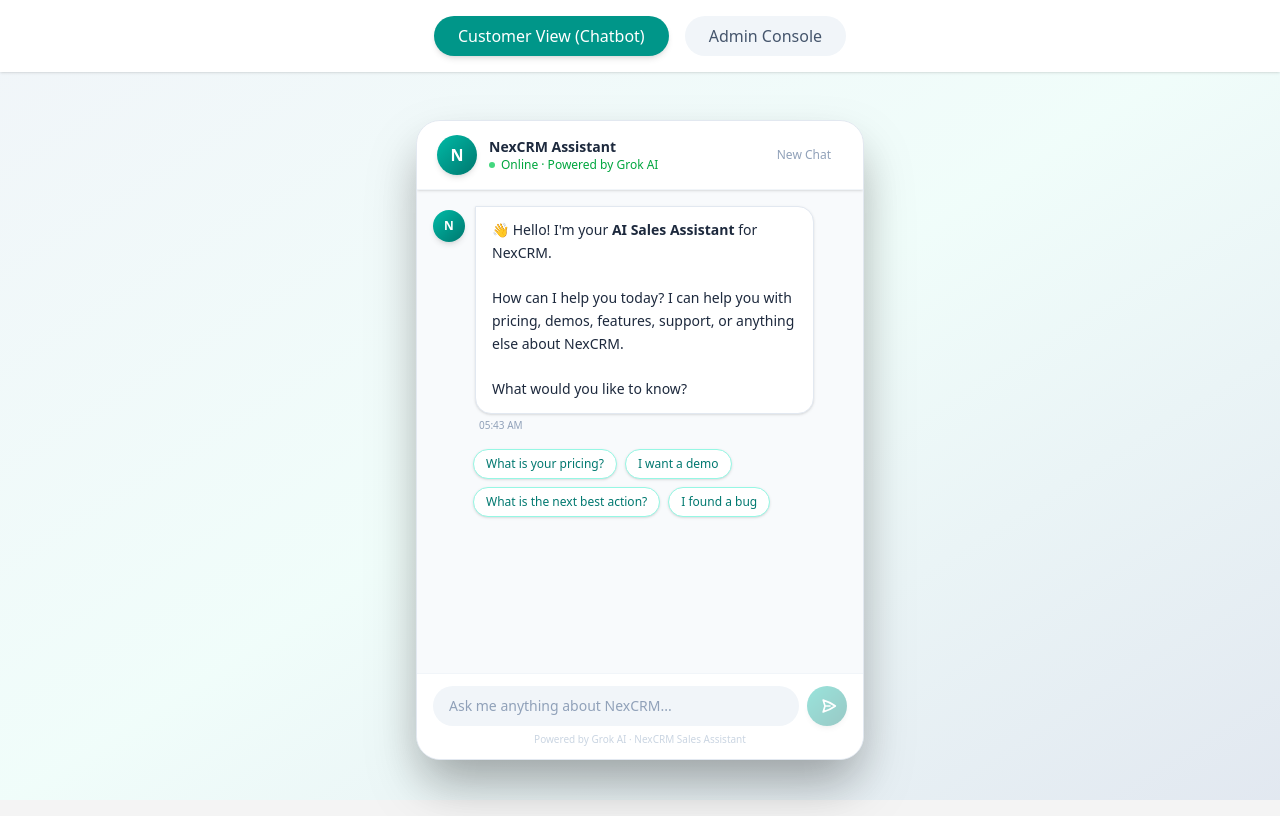
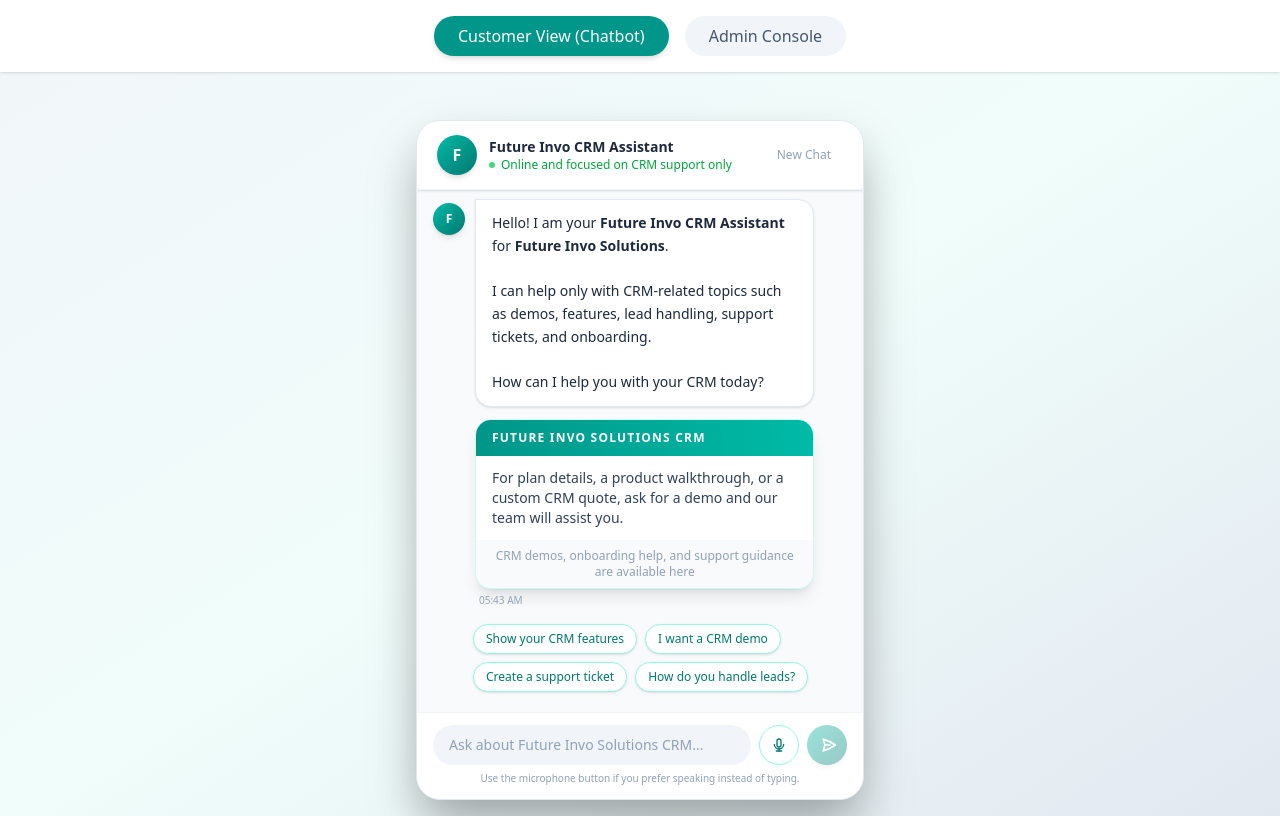
Before and after one commit to Abhikantamani/crm-backend, a React (Vite) app in the folder crm-frontend/: page / in a window 1280 px wide. Built offline with nearby package versions, Linux system fonts and the light colour scheme.

Commit message:
Restrict bot to Future Invo CRM and add voice input

```diff
--- a/crm-frontend/src/components/CrmChatbot.jsx
+++ b/crm-frontend/src/components/CrmChatbot.jsx
@@ -1,54 +1,42 @@
-import { useState, useRef, useEffect } from 'react';
+import { useEffect, useRef, useState } from 'react';
 
 const BACKEND_URL = 'https://crm-backend-z5d9.onrender.com';
+const COMPANY_NAME = 'Future Invo Solutions';
+const ASSISTANT_NAME = 'Future Invo CRM Assistant';
 
 function generateSessionId() {
   return 'session_' + Math.random().toString(36).substring(2, 9);
 }
 
-// ── Pricing Card ──────────────────────────────────────────────
 const PricingCard = () => (
-  <div className="mt-3 w-full max-w-sm rounded-2xl border border-teal-100 bg-white shadow-lg overflow-hidden">
+  <div className="mt-3 w-full max-w-sm overflow-hidden rounded-2xl border border-teal-100 bg-white shadow-lg">
     <div className="bg-gradient-to-r from-teal-600 to-teal-500 px-4 py-2.5">
-      <p className="text-xs font-bold text-white uppercase tracking-widest">NexCRM Plans</p>
+      <p className="text-xs font-bold uppercase tracking-widest text-white">{COMPANY_NAME} CRM</p>
     </div>
-    <div className="divide-y divide-slate-100">
-      {[
-        { label: 'Basic',      price: '₹8,000',  note: '/month · up to 5 users',   tag: null      },
-        { label: 'Pro',        price: '₹20,000', note: '/month · up to 20 users',  tag: 'Popular' },
-        { label: 'Enterprise', price: '₹45,000', note: '/month · unlimited users', tag: null      },
-      ].map(({ label, price, note, tag }) => (
-        <div key={label} className={`flex items-center justify-between px-4 py-3 ${tag ? 'bg-teal-50' : ''}`}>
-          <div className="flex items-center gap-2">
-            <span className="text-sm font-medium text-slate-700">{label}</span>
-            {tag && <span className="text-[10px] bg-teal-600 text-white px-1.5 py-0.5 rounded-full font-semibold">{tag}</span>}
+    <div className="px-4 py-3 text-sm text-slate-700">
+      For plan details, a product walkthrough, or a custom CRM quote, ask for a demo and our team will assist you.
     </div>
-          <div className="text-right">
-            <span className="text-sm font-bold text-slate-900">{price}</span>
-            <span className="block text-xs text-slate-400">{note}</span>
-          </div>
-        </div>
-      ))}
-    </div>
-    <div className="px-4 py-2 bg-slate-50 text-xs text-slate-400 text-center">
-      All plans include 30-day free trial · No credit card required
+    <div className="bg-slate-50 px-4 py-2 text-center text-xs text-slate-400">
+      CRM demos, onboarding help, and support guidance are available here
     </div>
   </div>
 );
 
-// ── Markdown renderer ─────────────────────────────────────────
 function renderMarkdown(text) {
-  return text.split('\n').map((line, i, arr) => {
+  return text
+    .split('\n')
+    .map((line, i, arr) => {
       const isLast = i === arr.length - 1;
 
-    // Table rows
       if (line.startsWith('|') && line.endsWith('|')) {
-      const cells = line.split('|').filter(c => c.trim() !== '');
-      if (cells.every(c => /^[-: ]+$/.test(c))) return null;
+        const cells = line.split('|').filter((cell) => cell.trim() !== '');
+        if (cells.every((cell) => /^[-: ]+$/.test(cell))) return null;
         return (
-        <div key={i} className="flex text-xs border-b border-slate-100 last:border-0 bg-slate-50 rounded">
+          <div key={i} className="flex rounded bg-slate-50 text-xs border-b border-slate-100 last:border-0">
             {cells.map((cell, j) => (
-            <span key={j} className="flex-1 px-2 py-1.5 text-slate-700">{cell.trim()}</span>
+              <span key={j} className="flex-1 px-2 py-1.5 text-slate-700">
+                {cell.trim()}
+              </span>
             ))}
           </div>
         );
@@ -56,43 +44,62 @@ function renderMarkdown(text) {
 
       const parts = line.split(/(\*\*[^*]+\*\*|`[^`]+`|\*[^*]+\*)/g);
       const rendered = parts.map((part, j) => {
-      if (part.startsWith('**') && part.endsWith('**'))
-        return <strong key={j} className="font-semibold">{part.slice(2, -2)}</strong>;
-      if (part.startsWith('`') && part.endsWith('`'))
-        return <code key={j} className="bg-slate-100 text-teal-700 px-1.5 py-0.5 rounded text-xs font-mono">{part.slice(1, -1)}</code>;
-      if (part.startsWith('*') && part.endsWith('*'))
+        if (part.startsWith('**') && part.endsWith('**')) {
+          return (
+            <strong key={j} className="font-semibold">
+              {part.slice(2, -2)}
+            </strong>
+          );
+        }
+
+        if (part.startsWith('`') && part.endsWith('`')) {
+          return (
+            <code key={j} className="rounded bg-slate-100 px-1.5 py-0.5 font-mono text-xs text-teal-700">
+              {part.slice(1, -1)}
+            </code>
+          );
+        }
+
+        if (part.startsWith('*') && part.endsWith('*')) {
           return <em key={j}>{part.slice(1, -1)}</em>;
+        }
+
         return <span key={j}>{part}</span>;
       });
 
-    return <span key={i}>{rendered}{!isLast ? '\n' : ''}</span>;
-  }).filter(Boolean);
+      return (
+        <span key={i}>
+          {rendered}
+          {!isLast ? '\n' : ''}
+        </span>
+      );
+    })
+    .filter(Boolean);
 }
 
-// ── Message Bubble ────────────────────────────────────────────
 function MessageBubble({ msg }) {
-  const isBot      = msg.sender === 'bot';
-  const hasPricing = isBot && msg.text.toLowerCase().includes('pricing plans') &&
-                     msg.text.includes('₹8,000');
-  const cleanText  = msg.text;
+  const isBot = msg.sender === 'bot';
+  const hasPricing = isBot && /pricing|quote|plan|demo/i.test(msg.text);
 
   return (
-    <div className={`flex ${isBot ? 'justify-start' : 'justify-end'} mb-4`}>
+    <div className={`mb-4 flex ${isBot ? 'justify-start' : 'justify-end'}`}>
       {isBot && (
-        <div className="w-8 h-8 rounded-full bg-gradient-to-br from-teal-500 to-teal-700 flex items-center justify-center mr-2.5 mt-1 flex-shrink-0 shadow-md">
-          <span className="text-white text-xs font-bold">N</span>
+        <div className="mt-1 mr-2.5 flex h-8 w-8 flex-shrink-0 items-center justify-center rounded-full bg-gradient-to-br from-teal-500 to-teal-700 shadow-md">
+          <span className="text-xs font-bold text-white">F</span>
         </div>
       )}
       <div className="max-w-[82%]">
-        <div className={`rounded-2xl px-4 py-3 text-sm leading-relaxed whitespace-pre-wrap ${
+        <div
+          className={`whitespace-pre-wrap rounded-2xl px-4 py-3 text-sm leading-relaxed ${
             isBot
-            ? 'bg-white border border-slate-200 text-slate-800 rounded-tl-none shadow-sm'
-            : 'bg-gradient-to-br from-teal-600 to-teal-700 text-white rounded-tr-none shadow-md'
-        }`}>
-          {isBot ? renderMarkdown(cleanText) : cleanText}
+              ? 'rounded-tl-none border border-slate-200 bg-white text-slate-800 shadow-sm'
+              : 'rounded-tr-none bg-gradient-to-br from-teal-600 to-teal-700 text-white shadow-md'
+          }`}
+        >
+          {isBot ? renderMarkdown(msg.text) : msg.text}
         </div>
         {hasPricing && <PricingCard />}
-        <p className={`text-[10px] mt-1 text-slate-400 ${isBot ? 'ml-1' : 'text-right'}`}>
+        <p className={`mt-1 text-[10px] text-slate-400 ${isBot ? 'ml-1' : 'text-right'}`}>
           {new Date().toLocaleTimeString([], { hour: '2-digit', minute: '2-digit' })}
         </p>
       </div>
@@ -100,135 +107,206 @@ function MessageBubble({ msg }) {
   );
 }
 
-// ── Quick Chips ───────────────────────────────────────────────
 const CHIPS = [
-  "What is your pricing?",
-  "I want a demo",
-  "What is the next best action?",
-  "I found a bug",
+  'Show your CRM features',
+  'I want a CRM demo',
+  'Create a support ticket',
+  'How do you handle leads?',
 ];
 
-// ── Main Component ────────────────────────────────────────────
 export default function CrmChatbot() {
   const sessionId = useRef(generateSessionId());
   const bottomRef = useRef(null);
-  const inputRef  = useRef(null);
+  const inputRef = useRef(null);
+  const recognitionRef = useRef(null);
+  const transcriptRef = useRef('');
 
-  const WELCOME = "👋 Hello! I'm your **AI Sales Assistant** for NexCRM.\n\nHow can I help you today? I can help you with pricing, demos, features, support, or anything else about NexCRM.\n\nWhat would you like to know?";
+  const WELCOME = `Hello! I am your **${ASSISTANT_NAME}** for **${COMPANY_NAME}**.\n\nI can help only with CRM-related topics such as demos, features, lead handling, support tickets, and onboarding.\n\nHow can I help you with your CRM today?`;
 
-  const [messages,   setMessages]   = useState([{ sender: 'bot', text: WELCOME }]);
-  const [input,      setInput]      = useState('');
-  const [isLoading,  setIsLoading]  = useState(false);
-  const [convState,  setConvState]  = useState('IDLE');
-  const [convData,   setConvData]   = useState({});
-  // Full conversation history sent to Grok for context
+  const [messages, setMessages] = useState([{ sender: 'bot', text: WELCOME }]);
+  const [input, setInput] = useState('');
+  const [isLoading, setIsLoading] = useState(false);
+  const [convState, setConvState] = useState('IDLE');
+  const [convData, setConvData] = useState({});
   const [convHistory, setConvHistory] = useState([]);
+  const [isSpeechSupported, setIsSpeechSupported] = useState(false);
+  const [isListening, setIsListening] = useState(false);
+  const [speechError, setSpeechError] = useState('');
 
   useEffect(() => {
     bottomRef.current?.scrollIntoView({ behavior: 'smooth' });
   }, [messages, isLoading]);
 
+  useEffect(() => {
+    const SpeechRecognition = window.SpeechRecognition || window.webkitSpeechRecognition;
+
+    if (!SpeechRecognition) {
+      setIsSpeechSupported(false);
+      return undefined;
+    }
+
+    const recognition = new SpeechRecognition();
+    recognition.lang = 'en-IN';
+    recognition.continuous = false;
+    recognition.interimResults = true;
+
+    recognition.onstart = () => {
+      transcriptRef.current = '';
+      setSpeechError('');
+      setIsListening(true);
+    };
+
+    recognition.onresult = (event) => {
+      const transcript = Array.from(event.results)
+        .map((result) => result[0]?.transcript || '')
+        .join(' ')
+        .trim();
+
+      transcriptRef.current = transcript;
+      setInput(transcript);
+    };
+
+    recognition.onerror = (event) => {
+      const errorMap = {
+        'not-allowed': 'Microphone access was blocked. Please allow microphone permission and try again.',
+        'no-speech': 'No speech was detected. Please try again.',
+        'audio-capture': 'No microphone was found on this device.',
+      };
+      setSpeechError(errorMap[event.error] || 'Voice input could not start. Please try again.');
+      setIsListening(false);
+    };
+
+    recognition.onend = () => {
+      setIsListening(false);
+      if (transcriptRef.current) {
+        inputRef.current?.focus();
+      }
+    };
+
+    recognitionRef.current = recognition;
+    setIsSpeechSupported(true);
+
+    return () => {
+      recognition.stop();
+    };
+  }, []);
+
   const send = async (text) => {
     const trimmed = text.trim();
     if (!trimmed || isLoading) return;
 
-    // Add to visible messages
-    setMessages(prev => [...prev, { sender: 'user', text: trimmed }]);
+    setMessages((prev) => [...prev, { sender: 'user', text: trimmed }]);
     setInput('');
+    setSpeechError('');
     setIsLoading(true);
 
-    // Build updated history to send
-    const updatedHistory = [
-      ...convHistory,
-      { role: 'user', content: trimmed }
-    ];
+    const updatedHistory = [...convHistory, { role: 'user', content: trimmed }];
 
     try {
       const res = await fetch(`${BACKEND_URL}/chat`, {
-        method:  'POST',
+        method: 'POST',
         headers: { 'Content-Type': 'application/json' },
         body: JSON.stringify({
-          message:  trimmed,
-          user_id:  sessionId.current,
-          state:    convState,
-          data:     convData,
-          history:  updatedHistory,
+          message: trimmed,
+          user_id: sessionId.current,
+          state: convState,
+          data: convData,
+          history: updatedHistory,
         }),
       });
 
       if (!res.ok) throw new Error(`HTTP ${res.status}`);
       const result = await res.json();
+      const botReply = result.response || 'I am having trouble responding right now. Please try again.';
 
-      const botReply = result.response || "I'm having trouble responding. Please try again.";
-
-      // Update state
       setConvState(result.state || 'IDLE');
-      setConvData(result.data   || {});
-
-      // Append bot reply to history
-      setConvHistory([
-        ...updatedHistory,
-        { role: 'assistant', content: botReply }
-      ]);
-
-      setMessages(prev => [...prev, { sender: 'bot', text: botReply }]);
-
+      setConvData(result.data || {});
+      setConvHistory([...updatedHistory, { role: 'assistant', content: botReply }]);
+      setMessages((prev) => [...prev, { sender: 'bot', text: botReply }]);
     } catch (err) {
       console.error(err);
-      setMessages(prev => [...prev, {
+      setMessages((prev) => [
+        ...prev,
+        {
           sender: 'bot',
-        text: "⚠️ I'm having trouble connecting right now. Please try again in a moment.\n\n*(If this is the first message, Render may be waking up — please wait 30 seconds)*"
-      }]);
+          text: `I am having trouble connecting to ${COMPANY_NAME}'s CRM assistant right now. Please try again in a moment.`,
+        },
+      ]);
     } finally {
       setIsLoading(false);
       inputRef.current?.focus();
     }
   };
 
-  const handleSubmit = (e) => { e.preventDefault(); send(input); };
+  const handleSubmit = (event) => {
+    event.preventDefault();
+    send(input);
+  };
 
   const handleReset = () => {
     sessionId.current = generateSessionId();
     setConvState('IDLE');
     setConvData({});
     setConvHistory([]);
+    setInput('');
+    setSpeechError('');
+    setIsListening(false);
+    recognitionRef.current?.stop();
     setMessages([{ sender: 'bot', text: WELCOME }]);
+  };
+
+  const toggleVoiceInput = () => {
+    if (!recognitionRef.current || isLoading) return;
+
+    if (isListening) {
+      recognitionRef.current.stop();
+      return;
+    }
+
+    transcriptRef.current = '';
+    setInput('');
+    setSpeechError('');
+    recognitionRef.current.start();
   };
 
   const showChips = messages.length <= 2 && !isLoading;
 
   return (
-    <div className="flex flex-col h-[640px] bg-slate-50 rounded-3xl overflow-hidden shadow-2xl border border-slate-200">
-
-      {/* Header */}
-      <div className="bg-white px-5 py-3.5 border-b border-slate-100 flex items-center justify-between shadow-sm">
+    <div className="flex h-[680px] flex-col overflow-hidden rounded-3xl border border-slate-200 bg-slate-50 shadow-2xl">
+      <div className="flex items-center justify-between border-b border-slate-100 bg-white px-5 py-3.5 shadow-sm">
         <div className="flex items-center gap-3">
-          <div className="w-10 h-10 rounded-full bg-gradient-to-br from-teal-500 to-teal-700 flex items-center justify-center shadow-md">
-            <span className="text-white font-bold">N</span>
+          <div className="flex h-10 w-10 items-center justify-center rounded-full bg-gradient-to-br from-teal-500 to-teal-700 shadow-md">
+            <span className="font-bold text-white">F</span>
           </div>
           <div>
-            <p className="text-sm font-bold text-slate-800">NexCRM Assistant</p>
+            <p className="text-sm font-bold text-slate-800">{ASSISTANT_NAME}</p>
             <div className="flex items-center gap-1.5">
-              <span className="w-1.5 h-1.5 bg-green-500 rounded-full animate-pulse" />
-              <p className="text-xs text-green-600 font-medium">Online · Powered by Grok AI</p>
+              <span className="h-1.5 w-1.5 animate-pulse rounded-full bg-green-500" />
+              <p className="text-xs font-medium text-green-600">Online and focused on CRM support only</p>
             </div>
           </div>
         </div>
-        <button onClick={handleReset}
-          className="text-xs text-slate-400 hover:text-teal-600 transition px-3 py-1.5 rounded-full hover:bg-teal-50 font-medium">
+        <button
+          onClick={handleReset}
+          className="rounded-full px-3 py-1.5 text-xs font-medium text-slate-400 transition hover:bg-teal-50 hover:text-teal-600"
+        >
           New Chat
         </button>
       </div>
 
-      {/* Messages */}
       <div className="flex-1 overflow-y-auto px-4 pt-4 pb-2">
-        {messages.map((msg, i) => <MessageBubble key={i} msg={msg} />)}
+        {messages.map((msg, i) => (
+          <MessageBubble key={i} msg={msg} />
+        ))}
 
         {showChips && (
-          <div className="flex flex-wrap gap-2 mb-3 ml-10">
-            {CHIPS.map(chip => (
-              <button key={chip} onClick={() => send(chip)}
-                className="text-xs bg-white border border-teal-200 text-teal-700 px-3 py-1.5 rounded-full hover:bg-teal-50 hover:border-teal-400 transition font-medium shadow-sm">
+          <div className="mb-3 ml-10 flex flex-wrap gap-2">
+            {CHIPS.map((chip) => (
+              <button
+                key={chip}
+                onClick={() => send(chip)}
+                className="rounded-full border border-teal-200 bg-white px-3 py-1.5 text-xs font-medium text-teal-700 shadow-sm transition hover:border-teal-400 hover:bg-teal-50"
+              >
                 {chip}
               </button>
             ))}
@@ -236,15 +314,18 @@ export default function CrmChatbot() {
         )}
 
         {isLoading && (
-          <div className="flex justify-start mb-4">
-            <div className="w-8 h-8 rounded-full bg-gradient-to-br from-teal-500 to-teal-700 flex items-center justify-center mr-2.5 mt-1 flex-shrink-0">
-              <span className="text-white text-xs font-bold">N</span>
+          <div className="mb-4 flex justify-start">
+            <div className="mt-1 mr-2.5 flex h-8 w-8 flex-shrink-0 items-center justify-center rounded-full bg-gradient-to-br from-teal-500 to-teal-700">
+              <span className="text-xs font-bold text-white">F</span>
             </div>
-            <div className="bg-white border border-slate-200 rounded-2xl rounded-tl-none px-4 py-3 shadow-sm">
-              <div className="flex gap-1 items-center h-4">
-                {[0, 150, 300].map(d => (
-                  <span key={d} className="w-2 h-2 bg-teal-400 rounded-full animate-bounce"
-                    style={{ animationDelay: `${d}ms` }} />
+            <div className="rounded-2xl rounded-tl-none border border-slate-200 bg-white px-4 py-3 shadow-sm">
+              <div className="flex h-4 items-center gap-1">
+                {[0, 150, 300].map((delay) => (
+                  <span
+                    key={delay}
+                    className="h-2 w-2 animate-bounce rounded-full bg-teal-400"
+                    style={{ animationDelay: `${delay}ms` }}
+                  />
                 ))}
               </div>
             </div>
@@ -254,23 +335,60 @@ export default function CrmChatbot() {
         <div ref={bottomRef} />
       </div>
 
-      {/* Input */}
-      <form onSubmit={handleSubmit} className="px-4 py-3 bg-white border-t border-slate-100">
-        <div className="flex gap-2 items-center">
-          <input ref={inputRef} type="text" value={input}
-            onChange={e => setInput(e.target.value)}
-            placeholder="Ask me anything about NexCRM..."
+      <form onSubmit={handleSubmit} className="border-t border-slate-100 bg-white px-4 py-3">
+        <div className="flex items-center gap-2">
+          <input
+            ref={inputRef}
+            type="text"
+            value={input}
+            onChange={(event) => setInput(event.target.value)}
+            placeholder="Ask about Future Invo Solutions CRM..."
             disabled={isLoading}
-            className="flex-1 px-4 py-2.5 text-sm bg-slate-100 rounded-full focus:outline-none focus:ring-2 focus:ring-teal-400 focus:bg-white transition disabled:opacity-50 text-slate-800 placeholder-slate-400"
+            className="flex-1 rounded-full bg-slate-100 px-4 py-2.5 text-sm text-slate-800 transition placeholder:text-slate-400 focus:bg-white focus:outline-none focus:ring-2 focus:ring-teal-400 disabled:opacity-50"
           />
-          <button type="submit" disabled={isLoading || !input.trim()}
-            className="w-10 h-10 bg-gradient-to-br from-teal-500 to-teal-700 rounded-full flex items-center justify-center hover:opacity-90 transition disabled:opacity-40 shadow-md flex-shrink-0">
-            <svg className="w-4 h-4 text-white translate-x-0.5" fill="none" viewBox="0 0 24 24" stroke="currentColor" strokeWidth={2.5}>
+
+          {isSpeechSupported && (
+            <button
+              type="button"
+              onClick={toggleVoiceInput}
+              disabled={isLoading}
+              aria-label={isListening ? 'Stop voice input' : 'Start voice input'}
+              title={isListening ? 'Stop voice input' : 'Start voice input'}
+              className={`flex h-10 w-10 flex-shrink-0 items-center justify-center rounded-full border transition ${
+                isListening
+                  ? 'border-red-200 bg-red-50 text-red-600'
+                  : 'border-teal-200 bg-white text-teal-700 hover:bg-teal-50'
+              } disabled:opacity-40`}
+            >
+              <svg className="h-4 w-4" viewBox="0 0 24 24" fill="none" stroke="currentColor" strokeWidth="2">
+                <path strokeLinecap="round" strokeLinejoin="round" d="M12 3a3 3 0 013 3v6a3 3 0 11-6 0V6a3 3 0 013-3z" />
+                <path strokeLinecap="round" strokeLinejoin="round" d="M19 11a7 7 0 01-14 0" />
+                <path strokeLinecap="round" strokeLinejoin="round" d="M12 18v3" />
+                <path strokeLinecap="round" strokeLinejoin="round" d="M8 21h8" />
+              </svg>
+            </button>
+          )}
+
+          <button
+            type="submit"
+            disabled={isLoading || !input.trim()}
+            className="flex h-10 w-10 flex-shrink-0 items-center justify-center rounded-full bg-gradient-to-br from-teal-500 to-teal-700 shadow-md transition hover:opacity-90 disabled:opacity-40"
+          >
+            <svg className="h-4 w-4 translate-x-0.5 text-white" fill="none" viewBox="0 0 24 24" stroke="currentColor" strokeWidth={2.5}>
               <path strokeLinecap="round" strokeLinejoin="round" d="M6 12L3.269 3.126A59.768 59.768 0 0121.485 12 59.77 59.77 0 013.27 20.876L5.999 12zm0 0h7.5" />
             </svg>
           </button>
         </div>
-        <p className="text-[10px] text-slate-300 text-center mt-1.5">Powered by Grok AI · NexCRM Sales Assistant</p>
+
+        <div className="mt-1.5 min-h-[16px] text-center text-[10px] text-slate-400">
+          {speechError
+            ? speechError
+            : isListening
+              ? 'Listening now. Speak and your words will appear in the input box.'
+              : isSpeechSupported
+                ? 'Use the microphone button if you prefer speaking instead of typing.'
+                : `${ASSISTANT_NAME} is focused on CRM questions only.`}
+        </div>
       </form>
     </div>
   );
```
Also changed, not shown: 2 other files (tests, documents, lock files or other folders). Lines whose indentation alone changed are shown as unchanged.
